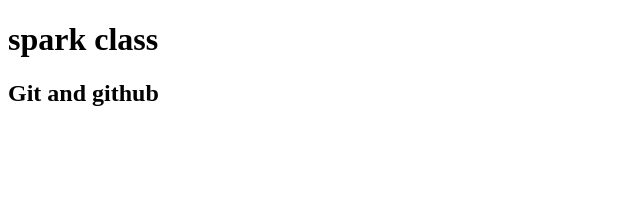
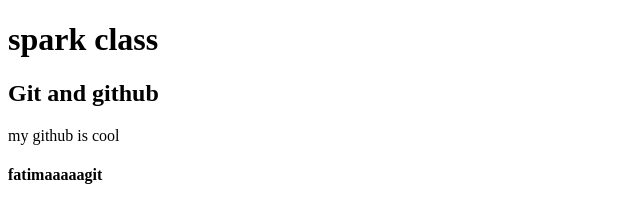
Before and after one commit to fatimaa-dev/GIT-PRACTISE, a plain HTML site: page index.html in a window 1280 px wide. Shown: the whole page, without its empty margins (0-640 px from the left). Drawn offline with Linux system fonts and the light colour scheme.

Commit message:
sec commit

```diff
--- a/index.html
+++ b/index.html
@@ -8,5 +8,7 @@
 <body>
     <h1>spark class</h1>
     <h2>Git and github</h2>
+    <p>my github is cool</p>
+    <h4>fatimaaaaagit</h4>
 </body>
 </html>
```
